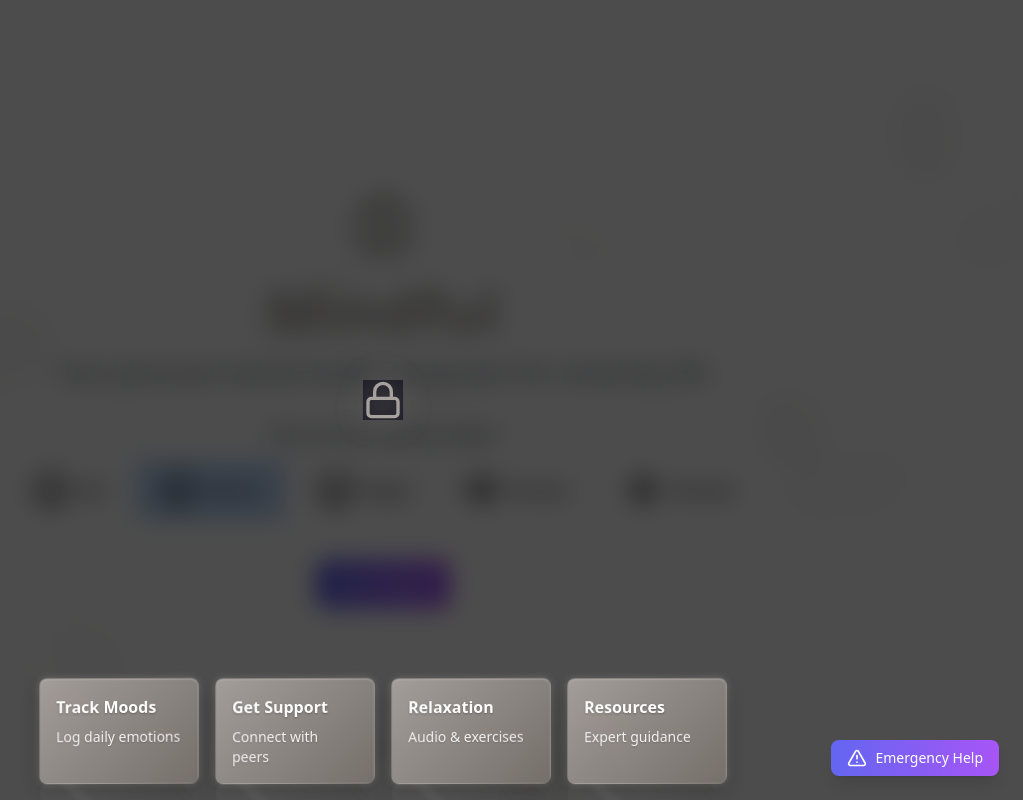
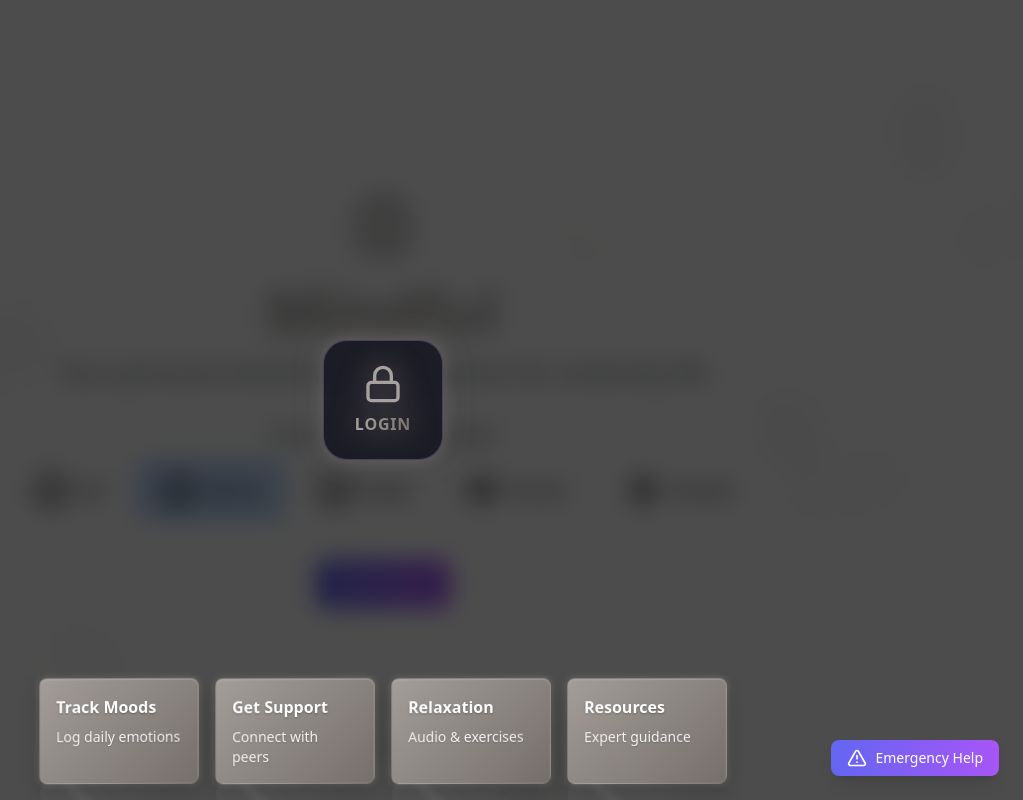
Before and after one commit to priyanshu2119/BWI, a React (Vite) app: page / in a window 1280 px wide. Both pictures are taken after a click on the button "Get Started". Shown: the top 800 px of the page, without its empty margins (257-1280 px from the left). Built offline with nearby package versions, Linux system fonts and the light colour scheme.

Commit message:
final login changes

```diff
--- a/src/components/auth/GlowingLoginSignup.tsx
+++ b/src/components/auth/GlowingLoginSignup.tsx
@@ -128,6 +128,7 @@ const GlowingLoginSignup: React.FC<GlowingLoginSignupProps> = ({ onClose, onComp
       height: '120px',
       borderRadius: '24px',
       y: [0, -10, 0],
+      boxShadow: `0 0 15px 2px ${primaryColor}33, 0 0 30px 5px ${secondaryColor}22`,
       transition: {
         y: {
           repeat: Infinity,
@@ -136,25 +137,20 @@ const GlowingLoginSignup: React.FC<GlowingLoginSignupProps> = ({ onClose, onComp
         }
       }
     },
+    hover: {
+      boxShadow: `0 0 25px 5px ${primaryColor}66, 0 0 40px 10px ${secondaryColor}44`
+    },
     expanded: {
       width: '400px',
       height: isSignUp ? '550px' : '400px',
       borderRadius: '24px',
       y: 0,
+      boxShadow: `0 0 20px 3px ${primaryColor}55, 0 0 35px 7px ${secondaryColor}33`,
       transition: {
         type: 'spring',
         damping: 20,
         stiffness: 100
       }
-    }
-  };
-
-  const glowVariants = {
-    initial: {
-      boxShadow: `0 0 15px 2px ${primaryColor}33, 0 0 30px 5px ${secondaryColor}22`
-    },
-    hover: {
-      boxShadow: `0 0 25px 5px ${primaryColor}66, 0 0 40px 10px ${secondaryColor}44`
     }
   };
 
@@ -241,12 +237,12 @@ const GlowingLoginSignup: React.FC<GlowingLoginSignupProps> = ({ onClose, onComp
         variants={containerVariants}
         onMouseEnter={() => !isExpanded && setIsExpanded(true)}
         whileHover={!isExpanded ? "hover" : undefined}
-        variants={glowVariants}
         style={{
           background: `rgba(18, 18, 30, 0.8)`,
           backdropFilter: 'blur(10px)',
           border: `1px solid rgba(${parseInt(primaryColor.slice(1, 3), 16)}, ${parseInt(primaryColor.slice(3, 5), 16)}, ${parseInt(primaryColor.slice(5, 7), 16)}, 0.3)`,
-          willChange: 'transform, opacity, box-shadow'
+          willChange: 'transform, opacity, box-shadow',
+          boxShadow: `0 0 15px 2px ${primaryColor}33, 0 0 30px 5px ${secondaryColor}22`
         }}
       >
         {!isExpanded && (
@@ -256,6 +252,7 @@ const GlowingLoginSignup: React.FC<GlowingLoginSignupProps> = ({ onClose, onComp
             animate={{ opacity: 1 }}
           >
             <motion.div
+              className="flex flex-col items-center"
               animate={{
                 filter: [
                   `drop-shadow(0 0 8px ${primaryColor})`,
@@ -266,6 +263,17 @@ const GlowingLoginSignup: React.FC<GlowingLoginSignupProps> = ({ onClose, onComp
               transition={{ duration: 2, repeat: Infinity }}
             >
               <Lock size={40} color={primaryColor} />
+              <motion.span
+                className="mt-2 font-bold tracking-wider"
+                style={{
+                  background: `linear-gradient(to right, ${primaryColor}, ${secondaryColor})`,
+                  WebkitBackgroundClip: 'text',
+                  WebkitTextFillColor: 'transparent',
+                  backgroundClip: 'text'
+                }}
+              >
+                LOGIN
+              </motion.span>
             </motion.div>
           </motion.div>
         )}
@@ -551,13 +559,14 @@ const GlowingLoginSignup: React.FC<GlowingLoginSignupProps> = ({ onClose, onComp
               }}
             />
 
-            <style jsx>{`
+            {/* Add shine animation using regular style tag */}
+            <style dangerouslySetInnerHTML={{ __html: `
               @keyframes shine-${i} {
                 0% { transform: translateY(-100%) }
                 20% { transform: translateY(100%) }
                 100% { transform: translateY(100%) }
               }
-            `}</style>
+            `}} />
           </motion.div>
         ))}
       </div>
```
